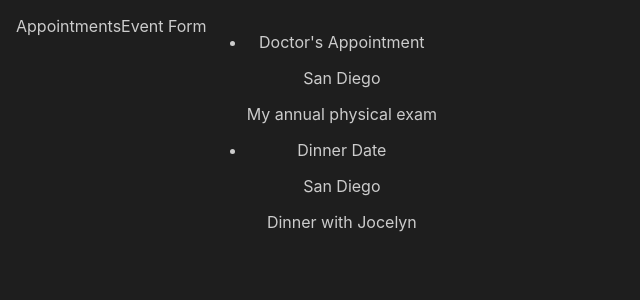
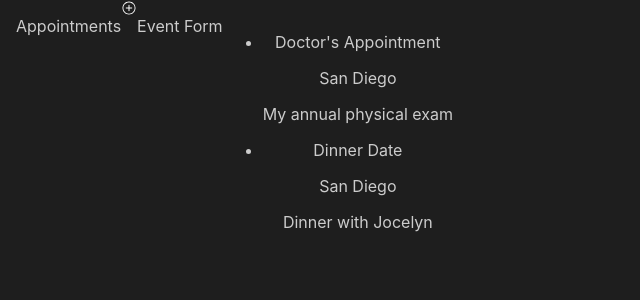
Before and after one commit to kratner/react-appointment-scheduler, a React (Create React App) app: page / in a window 1280 px wide. Shown: the top 300 px of the page, without its empty margins (0-640 px from the left). Built offline with nearby package versions, Linux system fonts and the light colour scheme.

Commit message:
Wire up show form button

```diff
--- /dev/null
+++ b/src/components/Controls.js
@@ -0,0 +1,19 @@
+import React from "react";
+import { IoIosAddCircleOutline } from "react-icons/io";
+import styled from "styled-components";
+
+const AddIcon = styled(IoIosAddCircleOutline)`
+  color: #ffffff;
+  cursor: pointer;
+  &:hover {
+    color: #00ffff;
+  }
+`;
+
+export default props => {
+  return (
+    <div>
+      <AddIcon onClick={props.onShowFormClick} />
+    </div>
+  );
+};
--- a/src/containers/Container.js
+++ b/src/containers/Container.js
@@ -2,6 +2,7 @@ import React, { Component } from "react";
 import DateTime from "../data/DateTime";
 import EventForm from "../components/EventForm";
 import EventList from "../components/EventList";
+import Controls from "../components/Controls";
 // import styled from "styled-components";
 
 const style = {
@@ -36,6 +37,12 @@ class Container extends Component {
         }
       ]
     };
+    this.handleShowFormClick = this.handleShowFormClick.bind(this);
+  }
+  handleShowFormClick() {
+    this.setState({
+      formVisible: !this.state.formVisible
+    });
   }
   componentDidMount() {
     const dt = new DateTime();
@@ -48,7 +55,10 @@ class Container extends Component {
     return (
       <div id={this.props.id} style={style}>
         <p>Appointments</p>
-        <EventForm formVisible={this.state.formVisible} />
+        <Controls onShowFormClick={this.handleShowFormClick} />
+        {this.state.formVisible ? (
+          <EventForm formVisible={this.state.formVisible} />
+        ) : null}
         <EventList events={this.state.events} />
       </div>
     );
```
